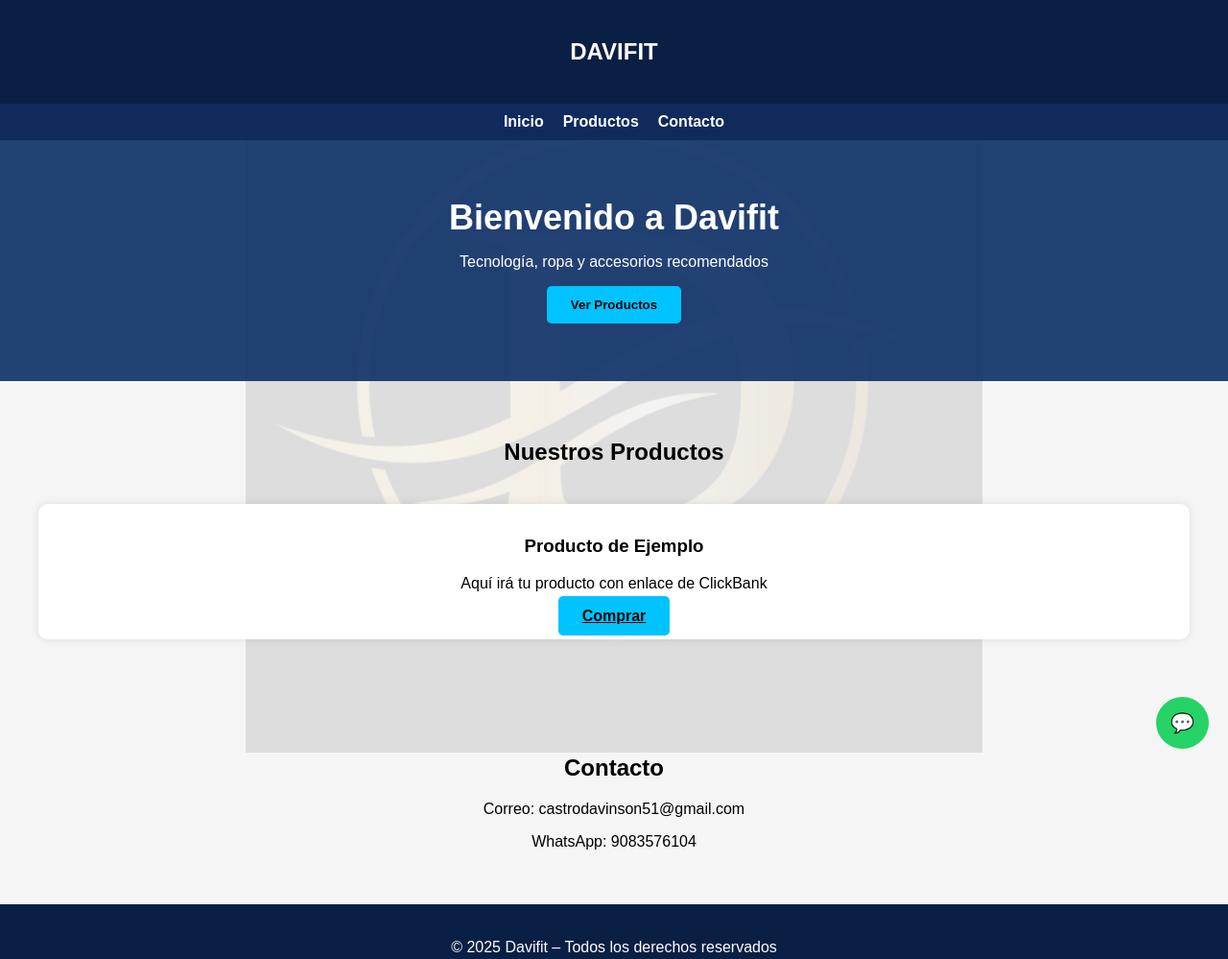
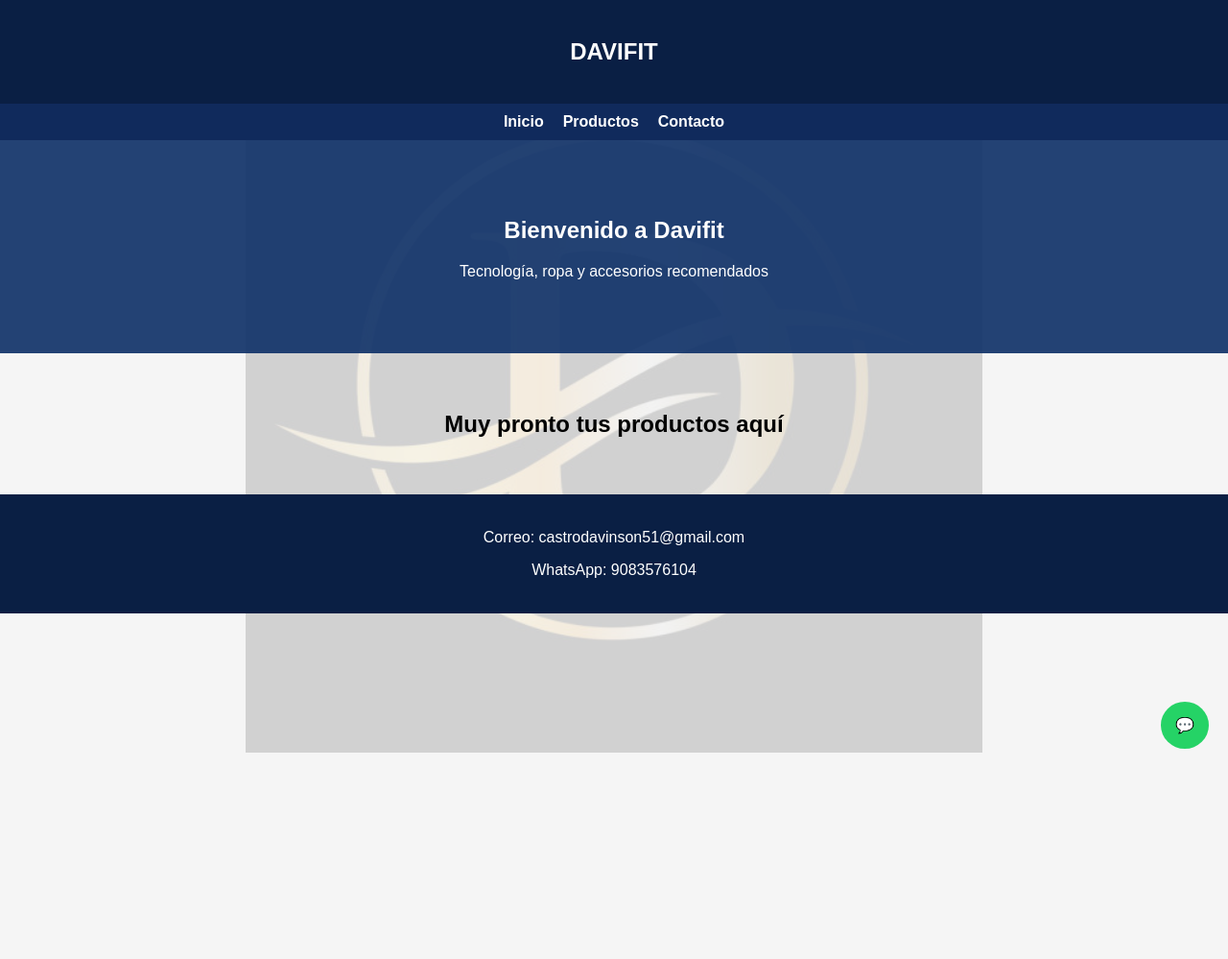
Before and after one commit to Davinson9610/Davinson9610.github.io, a plain HTML site: page index.html in a window 1280 px wide. Shown: the whole page at 96% size. After the commit the page ends 800 px from the top, so only its background shows below. Drawn offline with Linux system fonts and the light colour scheme.

Commit message:
Update index.html

```diff
--- a/index.html
+++ b/index.html
@@ -24,7 +24,7 @@ header {
     top: 50%;
     left: 50%;
     transform: translate(-50%, -50%);
-    opacity: 0.1;
+    opacity: 0.15;
     width: 60%;
     z-index: -1;
 }
@@ -50,38 +50,9 @@ nav a {
     text-align: center;
 }
 
-.hero h1 {
-    margin: 0;
-    font-size: 36px;
-}
-
-.btn {
-    background-color: #00c3ff;
-    color: black;
-    padding: 12px 25px;
-    border: none;
-    border-radius: 5px;
-    cursor: pointer;
-    font-weight: bold;
-}
-
 .section {
     padding: 40px 20px;
     text-align: center;
-}
-
-.products {
-    display: grid;
-    grid-template-columns: repeat(auto-fit, minmax(200px, 1fr));
-    gap: 20px;
-    padding: 20px;
-}
-
-.product {
-    background-color: white;
-    padding: 15px;
-    border-radius: 10px;
-    box-shadow: 0 0 10px rgba(0,0,0,0.1);
 }
 
 footer {
@@ -100,7 +71,6 @@ footer {
     padding: 15px;
     border-radius: 50%;
     text-decoration: none;
-    font-size: 20px;
 }
 </style>
 
@@ -115,39 +85,23 @@ footer {
 </header>
 
 <nav>
-    <a href="#inicio">Inicio</a>
-    <a href="#productos">Productos</a>
-    <a href="#contacto">Contacto</a>
+    <a href="#">Inicio</a>
+    <a href="#">Productos</a>
+    <a href="#">Contacto</a>
 </nav>
 
-<section class="hero" id="inicio">
+<section class="hero">
     <h1>Bienvenido a Davifit</h1>
     <p>Tecnología, ropa y accesorios recomendados</p>
-    <button class="btn">Ver Productos</button>
 </section>
 
-<section class="section" id="productos">
-    <h2>Nuestros Productos</h2>
-
-    <div class="products">
-
-        <div class="product">
-            <h3>Producto de Ejemplo</h3>
-            <p>Aquí irá tu producto con enlace de ClickBank</p>
-            <a href="TU_LINK_DE_CLICKBANK_AQUI" class="btn">Comprar</a>
-        </div>
-
-    </div>
-</section>
-
-<section class="section" id="contacto">
-    <h2>Contacto</h2>
-    <p>Correo: castrodavinson51@gmail.com</p>
-    <p>WhatsApp: 9083576104</p>
+<section class="section">
+    <h2>Muy pronto tus productos aquí</h2>
 </section>
 
 <footer>
-    <p>© 2025 Davifit – Todos los derechos reservados</p>
+    <p>Correo: castrodavinson51@gmail.com</p>
+    <p>WhatsApp: 9083576104</p>
 </footer>
 
 <a class="whatsapp" href="https://wa.me/9083576104" target="_blank">💬</a>
```
